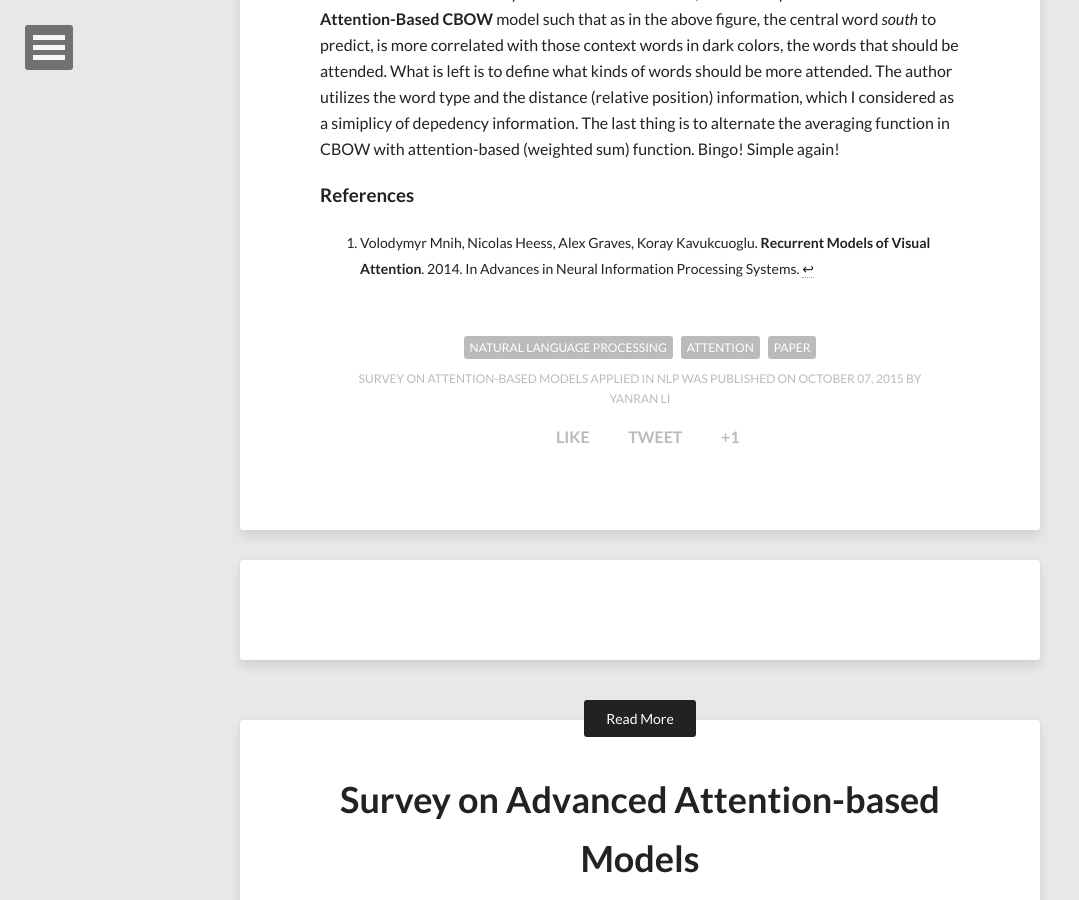
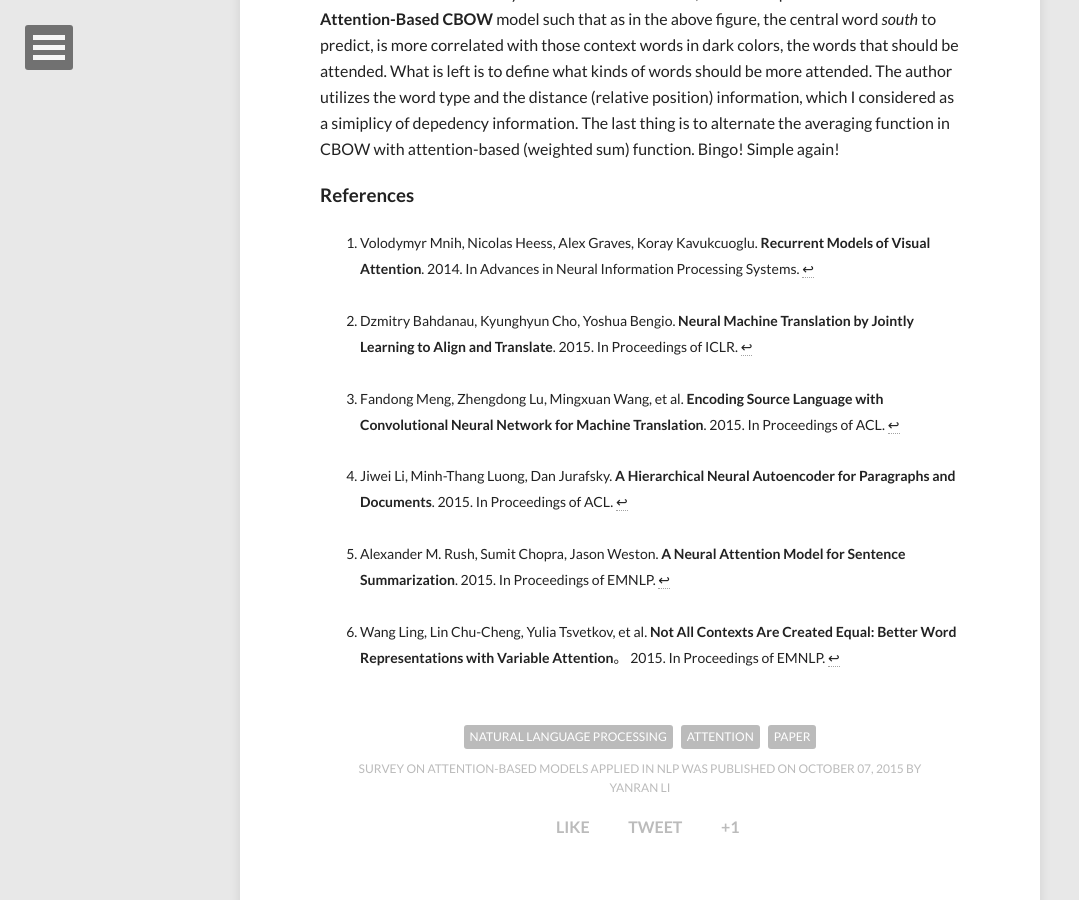
Before and after one commit to niangaotuantuan/niangaotuantuan.github.io, a Jekyll site: the page built from _posts/2015/2015-10-07-survey-attention-model-1.md, in a window 1280 px wide and 900 px high, scrolled down 5976 px. Shown: the whole window, without its empty margins (0-1079 px from the left). Built offline with Jekyll 4.4.1, drawn with Linux system fonts in a browser that asks for light colours; nearby versions of some CDN libraries; formulas are drawn with MathJax 3; comment, search, counter and statistics services are not loaded; some of the changed lines change nothing that is shown.

Commit message:
add references

```diff
--- a/_posts/2015/2015-10-07-survey-attention-model-1.md
+++ b/_posts/2015/2015-10-07-survey-attention-model-1.md
@@ -18,7 +18,7 @@ tags:
 
 Attention-based models are firstly proposed in the field of computer vision around mid 2014[^1] (thanks for the remindar from @archychu). And then they spread into Natural Language Processing. In this post, I will mainly focus on a list of attention-based models applied in natural language processing.
 
-The first one should be the "guy" innovately and successfully bringing in attention mechanism from computer vision in to NLP. This is ICLR'15 paper [**Neural Machine Translation by Jointly Learning to Align and Translate**](http://arxiv.org/abs/1409.0473) from Dzmitry Bahdanau, Kyunghyun Cho, Yoshua Bengio. Although called *RNNsearch* by themselves in this paper, the model is in nature and inspired by the attention-based model as what they said in Section 3.1:
+The first one should be the "guy" innovately and successfully bringing in attention mechanism from computer vision in to NLP. This is ICLR'15 paper [**Neural Machine Translation by Jointly Learning to Align and Translate**](http://arxiv.org/abs/1409.0473)[^2] from Dzmitry Bahdanau, Kyunghyun Cho, Yoshua Bengio. Although called *RNNsearch* by themselves in this paper, the model is in nature and inspired by the attention-based model as what they said in Section 3.1:
 
 > Intuitively, this implements a mechanism of attention in the decoder. The decoder decides parts of the source sentence to pay attention to. By letting the decoder have an attention mechanism, we relieve the encoder from the burden of having to encode all information in the source sentence into a fixedlength vector. With this new approach the information can be spread throughout the sequence of annotations, which can be selectively retrieved by the decoder accordingly.
 
@@ -33,17 +33,17 @@ My minor point for this paper is that their basis network is also the bi-directi
 
 ---------------------------------------
 
-The second paper comes the ACL’15 paper, [**Encoding Source Language with Convolutional Neural Network for Machine Translation**](http://arxiv.org/abs/1503.01838) from Fandong Meng, Zhengdong Lu, Mingxuan Wang, Hang Li, Wenbin Jiang, Qun Liu。The paper is also tackling machine translation task. This paper motivates similarly with the abovementioned one, that is, such soft alignment in machine translation can be a beneficial "supervised" guiding. In this paper, they propose two models, **tagCNN* and **inCNN*. The latter is a specific attention model. The difference is that, the former one, tagCNN directly transforms the aligned signal into a binary bit (0 or 1), which is then concatenated on to word embeddings as an additional dimension. The latter one, inCNN, doesn't utilize this signal directly. See the following picture from their paper for details.
+The second paper comes the ACL’15 paper, [**Encoding Source Language with Convolutional Neural Network for Machine Translation**](http://arxiv.org/abs/1503.01838)[^3] from Fandong Meng, Zhengdong Lu, Mingxuan Wang, Hang Li, Wenbin Jiang, Qun Liu。The paper is also tackling machine translation task. This paper motivates similarly with the abovementioned one, that is, such soft alignment in machine translation can be a beneficial "supervised" guiding. In this paper, they propose two models, **tagCNN* and **inCNN*. The latter is a specific attention model. The difference is that, the former one, tagCNN directly transforms the aligned signal into a binary bit (0 or 1), which is then concatenated on to word embeddings as an additional dimension. The latter one, inCNN, doesn't utilize this signal directly. See the following picture from their paper for details.
 ![tagCNN and inCNN](/images/attention-2.png)
 
 ---------------------------------------
 
-The third paper is also from ACL'15, [**A Hierarchical Neural Autoencoder for Paragraphs and Documents**](https://web.stanford.edu/~jurafsky/pubs/P15-1107.pdf) from Jiwei Li, Minh-Thang Luong, Dan Jurafsky. In the second model they propose in this paper, they incorporate attention mechanism onto a hierarchical LSTM. By such design, they aim to capture compositions/structures over sentences, which can be seen as one step over sentence-level RNN. However, I have some concerns upon this paper. Although it is reasonable to incorporate attention mechanism onto LSTM, it is relatively unfair to build an autoencoder upon such mechanism. Attention mechanism will become a dramatic and undesirable *copy* mechanism companied by autoencoder, whose target is to re-generate the input with less loss of information.
+The third paper is also from ACL'15, [**A Hierarchical Neural Autoencoder for Paragraphs and Documents**](https://web.stanford.edu/~jurafsky/pubs/P15-1107.pdf)[^4] from Jiwei Li, Minh-Thang Luong, Dan Jurafsky. In the second model they propose in this paper, they incorporate attention mechanism onto a hierarchical LSTM. By such design, they aim to capture compositions/structures over sentences, which can be seen as one step over sentence-level RNN. However, I have some concerns upon this paper. Although it is reasonable to incorporate attention mechanism onto LSTM, it is relatively unfair to build an autoencoder upon such mechanism. Attention mechanism will become a dramatic and undesirable *copy* mechanism companied by autoencoder, whose target is to re-generate the input with less loss of information.
 ![Hierarchical LSTM with Attention](/images/attention-1-1.png)
 
 ---------------------------------------
 
-The fourth paper is the newly EMNLP'15 paper, [**A Neural Attention Model for Sentence Summarization**](http://www.emnlp2015.org/proceedings/EMNLP/pdf/EMNLP044.pdf), from Alexander M. Rush, Sumit Chopra and Jason Weston. This is the first NLP paper adopting attention mechanism into summarization task.
+The fourth paper is the newly EMNLP'15 paper, [**A Neural Attention Model for Sentence Summarization**](http://www.emnlp2015.org/proceedings/EMNLP/pdf/EMNLP044.pdf)[^5], from Alexander M. Rush, Sumit Chopra and Jason Weston. This is the first NLP paper adopting attention mechanism into summarization task.
 
 ![Key Idea behind Attention Mechanism](/images/attention-4-1.png)
 
@@ -53,7 +53,7 @@ For the encoder models, they deploy four step-by-step models of which two are on
 
 ---------------------------------------
 
-I want to put a simple but straightforward paper in the end of this post, the EMNLP'15 short paper, [**Not All Contexts Are Created Equal: Better Word Representations with Variable Attention**](http://www.cs.cmu.edu/~lingwang/papers/emnlp2015-2.pdf), from Wang Ling. Ling is a smart guy whose paper contains lots of simple yet effective ideas. Another example is his NAACL'15 paper, which I've introduced before [in my previous post](http://yanran.li/peppypapers/2015/05/23/Adapations-and-Variations-of-Word2Vec.html). In his NAACL'15 paper, [**Two/Too Simple Adaptations of Word2Vec for Syntax Problems**](http://www.cs.cmu.edu/~lingwang/papers/naacl2015.pdf), he advocates to induce syntactically-motivated embeddings using word order information. The beauty is that they fulfill this by only keeping the parameter the position information in the averaging/concatenating function of the orginial word2vec models. Then, there goes the problem, which is tackled in his EMNLP'15 paper. The position parameters, which is propotional to the window size, though beneficial, enlarge the complexity of the model and drag the computation.
+I want to put a simple but straightforward paper in the end of this post, the EMNLP'15 short paper, [**Not All Contexts Are Created Equal: Better Word Representations with Variable Attention**](http://www.cs.cmu.edu/~lingwang/papers/emnlp2015-2.pdf)[^6], from Wang Ling. Ling is a smart guy whose paper contains lots of simple yet effective ideas. Another example is his NAACL'15 paper, which I've introduced before [in my previous post](http://yanran.li/peppypapers/2015/05/23/Adapations-and-Variations-of-Word2Vec.html). In his NAACL'15 paper, [**Two/Too Simple Adaptations of Word2Vec for Syntax Problems**](http://www.cs.cmu.edu/~lingwang/papers/naacl2015.pdf), he advocates to induce syntactically-motivated embeddings using word order information. The beauty is that they fulfill this by only keeping the parameter the position information in the averaging/concatenating function of the orginial word2vec models. Then, there goes the problem, which is tackled in his EMNLP'15 paper. The position parameters, which is propotional to the window size, though beneficial, enlarge the complexity of the model and drag the computation.
 
 ![Attention CBOW](/images/attention-CBOW.png)
 
@@ -63,3 +63,8 @@ To this end and motivated by the attention mechanism, the author put forward the
 
 ### References
 [^1]: Volodymyr Mnih, Nicolas Heess, Alex Graves, Koray Kavukcuoglu. **Recurrent Models of Visual Attention**. 2014. In Advances in Neural Information Processing Systems.
+[^2]: Dzmitry Bahdanau, Kyunghyun Cho, Yoshua Bengio. **Neural Machine Translation by Jointly Learning to Align and Translate**. 2015. In Proceedings of ICLR.
+[^3]: Fandong Meng, Zhengdong Lu, Mingxuan Wang, et al. **Encoding Source Language with Convolutional Neural Network for Machine Translation**. 2015. In Proceedings of ACL.
+[^4]: Jiwei Li, Minh-Thang Luong, Dan Jurafsky. **A Hierarchical Neural Autoencoder for Paragraphs and Documents**. 2015. In Proceedings of ACL.
+[^5]: Alexander M. Rush, Sumit Chopra, Jason Weston. **A Neural Attention Model for Sentence Summarization**. 2015. In Proceedings of EMNLP.
+[^6]: Wang Ling, Lin Chu-Cheng, Yulia Tsvetkov, et al. **Not All Contexts Are Created Equal: Better Word Representations with Variable Attention**。 2015. In Proceedings of EMNLP.
```
